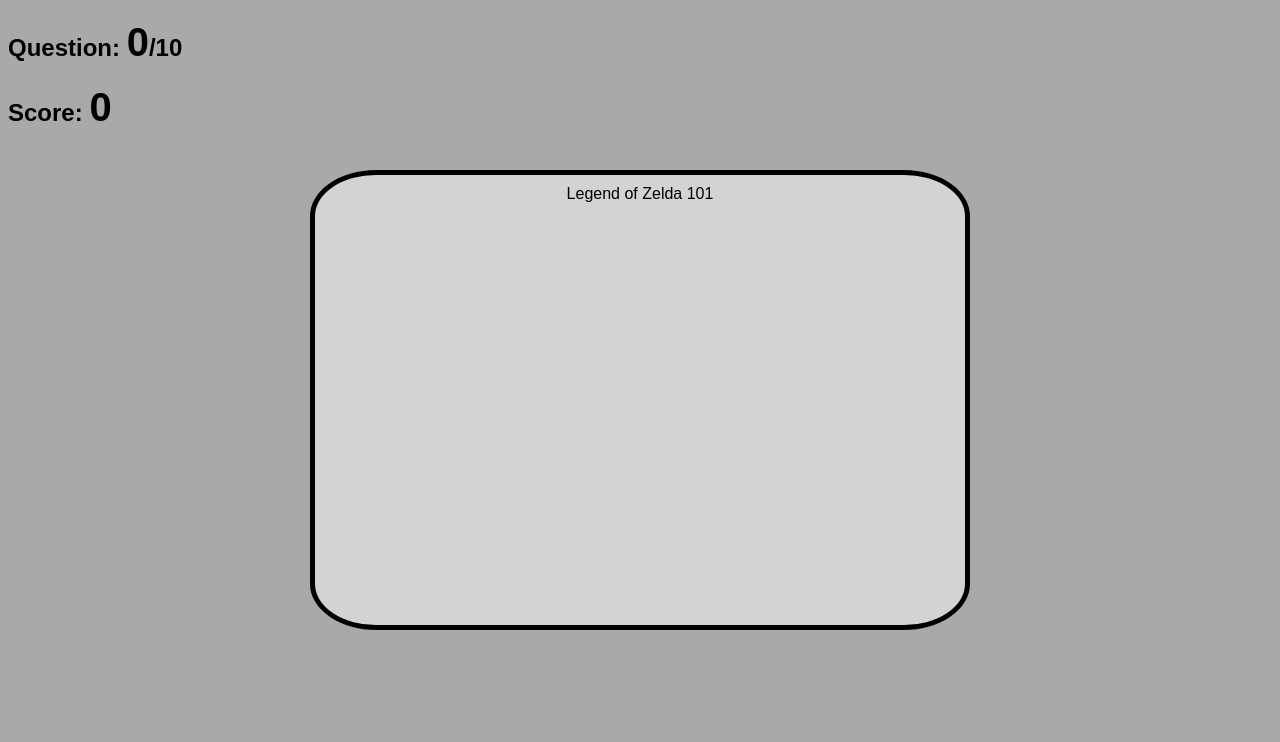
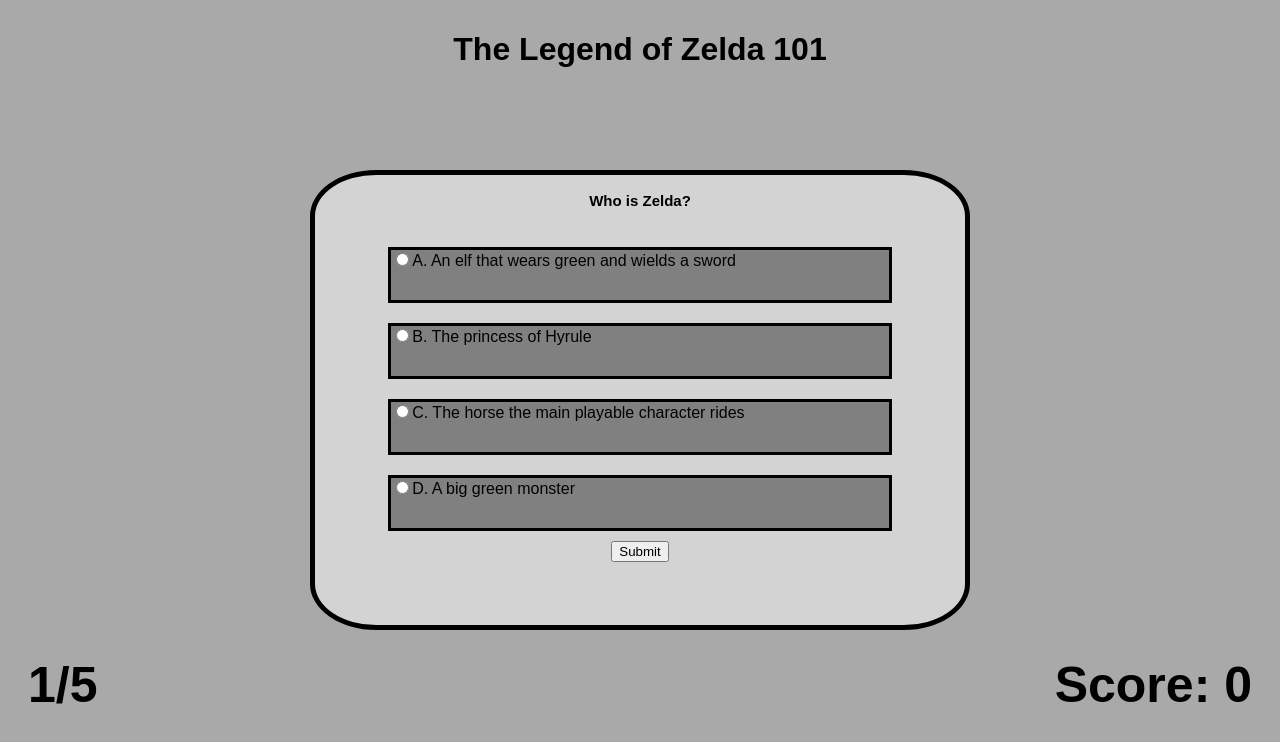
Before and after one commit to MJeffmarsh/QuizApp2.0, a plain HTML site: page index.html in a window 1280 px wide. Both pictures are taken after a click on the button "Start". Shown: the top 742 px of the page. Drawn offline with nearby package versions, Linux system fonts and the light colour scheme.

Commit message:
Add files via upload

```diff
--- a/index.css
+++ b/index.css
@@ -35,13 +35,14 @@ fieldset {
     display: flex;
     align-items: center;
     justify-content: center;
-    margin-top: 10px;
+    margin-top: 5px;
+    font-size: 10px;
 
 }
 
 .options {
     display: block;
-    margin: 30px auto;
+    margin: 20px auto;
     margin-bottom: 0;
     background-color: grey;
     height: 50px;
@@ -77,3 +78,10 @@ fieldset {
     width: 100px;
     font-size: 20px;
 }
+
+.legend {
+    display: flex;
+    justify-content: space-between;
+    margin: 500px 20px;
+    font-size: 50px;
+}
--- a/index.html
+++ b/index.html
@@ -12,16 +12,18 @@
     <script src="index.js"></script>
 </head>
 <body>
-    <header>
-     <h2>Question: <span class="currentQuestion">0</span>/10</h2>
-     <h2>Score: <span class="score">0</span></h2>
-    </header>
-  <section id="quiz-box" class="quiz-box">
-     <div class="quiz-name">Legend of Zelda 101</div>
+    <div class="quiz-name"><h1>The Legend of Zelda 101</div></h1>
+
+    <section id="quiz-box" class="quiz-box">
 
 
       <div class='start'><button type="button" class="start-btn">Start</button></div>
 
   </section>
+  <div class="legend">
+      <h4><span class='currentQuestion'>0</span>/5</h4>
+      <h4>Score: <span class="score">0</span></h4>
+  </div>
+
  </body>
 </html>
--- a/index.js
+++ b/index.js
@@ -49,34 +49,75 @@ const questions = [
 let currentQuestion = 0;
 let score = 0;
 
-function renderPromt () {
- return `<div class="quiz-name">Legend of Zelda 101</div>
- <div class="question">${questions.prompt}</div>
+function renderPrompt () {
+ return `<div class="question"><h2>${questions[currentQuestion].prompt}</h2></div>
 <form>
  <fieldset>
-     <label class="options"><input type="radio" name="option" value="1" />A. <span id="opt1">${questions.ans1}</span></label>
-     <label class="options"><input type="radio" name="option" value="2" />B. <span id="opt2">${questions.ans1}</span></label>
-     <label class="options"><input type="radio" name="option" value="3" />C. <span id="opt3">${questions.ans1}</span></label>
-     <label class="options"><input type="radio" name="option" value="4" />D. <span id="opt4">${questions.ans1}</span></label>
-     <button class="sub-btn" type="submit" value="submit">Submit</button>
+     <label class="options"><input type="radio" name="option" value="1" required />A. <span id="opt1">${questions[currentQuestion].ans1}</span></label>
+     <label class="options"><input type="radio" name="option" value="2" required />B. <span id="opt2">${questions[currentQuestion].ans2}</span></label>
+     <label class="options"><input type="radio" name="option" value="3" required />C. <span id="opt3">${questions[currentQuestion].ans3}</span></label>
+     <label class="options"><input type="radio" name="option" value="4" required />D. <span id="opt4">${questions[currentQuestion].ans4}</span></label>
+     <button type="submit" class="sub-btn" >Submit</button>
  </fieldset>
 </form>`;
+}
+
+function updateQuestionNum () {
+    currentQuestion ++;
+    $('.currentQuestion').text(currentQuestion);
+}
+
+function raiseScore () {
+    score ++;
+    $('.score').text(score);
 }
 
 function quizStart () {
     $('.quiz-box').on('click', ".start-btn",
     function (event) {
         $('.start').remove();
-
+        $('.quiz-box').html(renderPrompt());
+        updateQuestionNum();
     });
 }
 
-function nextPrompt () {
+const isCorrect = `<div class="isRight"><h3>Correct!</h3></div>
+    <button class="next-btn" type="button" >Next</button>`;
 
+
+const isWrong = `<div class="isWrong"><h3>Wrong! The correct answer is ${questions[currentQuestion].answer}!</h3></div>
+      <button class="next-btn" type="button" >Next</button>`;
+
+
+/*function nextQuestion () {
+    $('.quiz-box').on('click', ".next-btn", function (event) {
+        questions ++ });
+}*/
+
+function feedback () {
+    $('.quiz-box').on('submit', 'sub-btn', function (event) {
+        event.preventDefault();
+        let marked = $('input:checked');
+        let markedAnswer = marked.val();
+        let correctAnswer = `${questions[currentQuestion].correct}`;
+        if (markedAnswer === correctAnswer) {
+            $('.quiz-box').html(isRight);
+        } else {
+            $('.quiz-box').html(isWrong);
+        }
+        updateQuestionNum();
+    });
 }
+
+
+
+
+
+
 
 function runQuiz () {
     quizStart();
+    feedback();
 }
 
 $(runQuiz);
```
